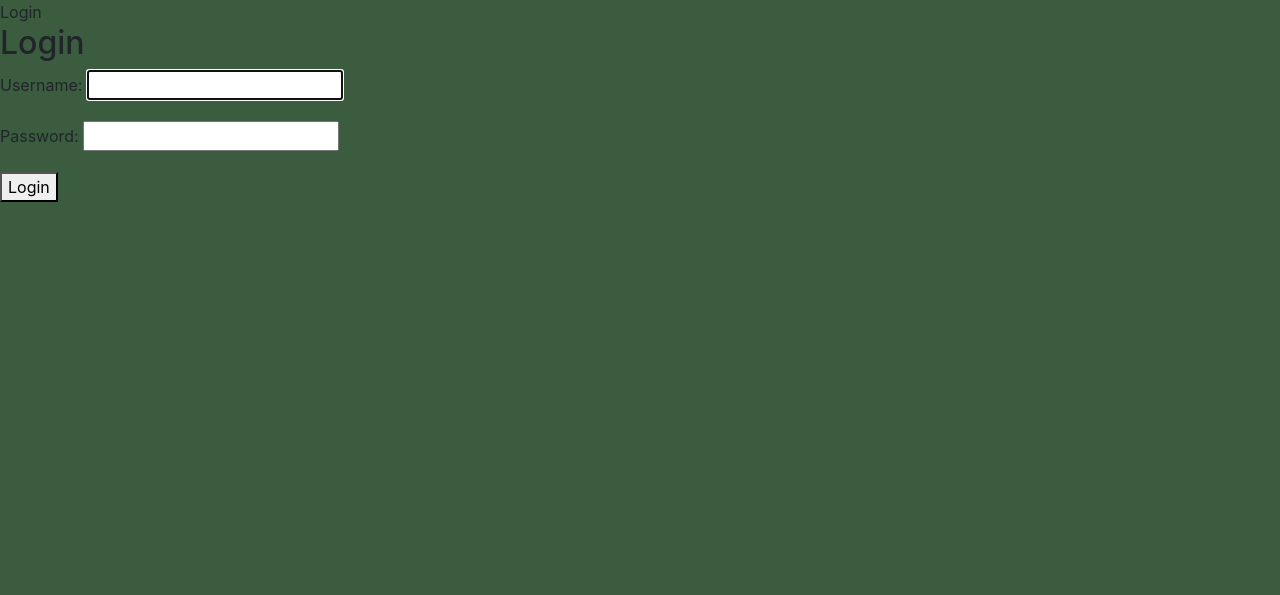
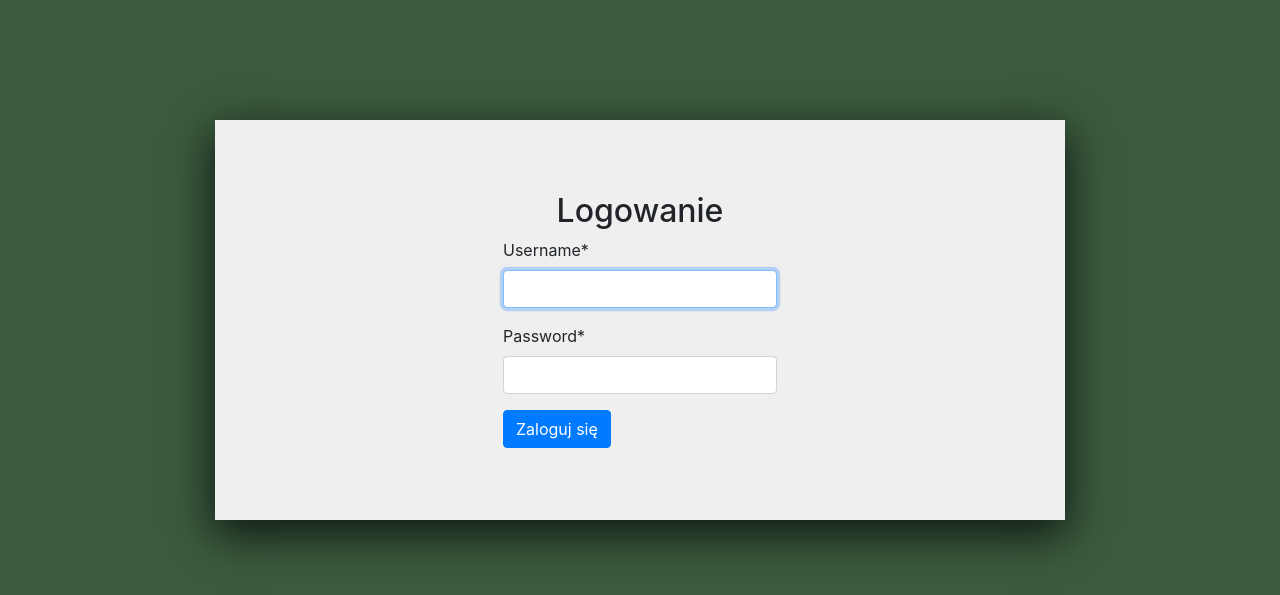
Before and after one commit to Vikes2/3k-game, a Django app: page /login/ in a window 1280 px wide. Shown: the top 595 px of the page. Run offline with Django 3.2, Linux system fonts and the light colour scheme; some libraries are stand-ins or nearby versions.

Commit message:
Update of login page

```diff
--- a/ThreeKGame/settings.py
+++ b/ThreeKGame/settings.py
@@ -37,6 +37,7 @@ INSTALLED_APPS = [
     'django.contrib.sessions',
     'django.contrib.messages',
     'django.contrib.staticfiles',
+    'crispy_forms',
     'threeK_game',
     'channels',
 ]
@@ -132,3 +133,5 @@ CHANNEL_LAYERS={
         },
     }
 }
+
+CRISPY_TEMPLATE_PACK = 'bootstrap3'
--- a/threeK_game/static/threeK_game/css/style.css
+++ b/threeK_game/static/threeK_game/css/style.css
@@ -15,7 +15,6 @@ main{
 
 nav{
   display: flex;
-  flex-direction: column;
 }
 
 .main-content-container{
@@ -26,6 +25,8 @@ nav{
   flex-direction: column;
   justify-content: center;
   align-items: center;
+  min-width: 850px;
+  min-height: 400px;
   padding: 50px 200px;
   z-index: 10;
   -webkit-box-shadow: 0px 13px 43px 2px rgba(0,0,0,0.75);
@@ -47,3 +48,9 @@ nav{
   width: 50px;
   height: auto;
 }
+
+.login-form{
+  display: flex;
+  flex-direction: column;
+  justify-content: center;
+}
--- a/threeK_game/templates/base.html
+++ b/threeK_game/templates/base.html
@@ -6,18 +6,20 @@
         <meta charset="utf-8" />
         <meta http-equiv="X-UA-Compatible" content="IE=edge">
         {% block title %}
-        <title>Page Title</title>
+            <title>3K GAME</title>
         {% endblock %}
         <meta name="viewport" content="width=device-width, initial-scale=1">
-    <!-- Bootstrap CSS -->
         <link rel="stylesheet" href="https://stackpath.bootstrapcdn.com/bootstrap/4.2.1/css/bootstrap.min.css" integrity="sha384-GJzZqFGwb1QTTN6wy59ffF1BuGJpLSa9DkKMp0DgiMDm4iYMj70gZWKYbI706tWS" crossorigin="anonymous">
         <link rel="stylesheet" type="text/css" media="screen" href="{% static 'threeK_game/css/style.css' %}" />
         <link rel="stylesheet" type="text/css" media="screen" href="{% static 'threeK_game/css/loader.css' %}" />
         <link rel="stylesheet" type="text/css" media="screen" href="{% static 'threeK_game/css/game.css' %}" />
     </head>
     <body>
-
+        <main>
+            <section class="main-content-container">
                 {% block content %}{% endblock %}
+            </section>
+        </main>
         {% block javascripts %}
             <script src="https://code.jquery.com/jquery-3.3.1.min.js"></script>
             <script src="https://cdnjs.cloudflare.com/ajax/libs/popper.js/1.14.6/umd/popper.min.js" integrity="sha384-wHAiFfRlMFy6i5SRaxvfOCifBUQy1xHdJ/yoi7FRNXMRBu5WHdZYu1hA6ZOblgut" crossorigin="anonymous"></script>
--- a/threeK_game/templates/registration/login.html
+++ b/threeK_game/templates/registration/login.html
@@ -1,12 +1,23 @@
 {% extends 'base.html' %}
+{% load crispy_forms_tags %}
+{% block content %}
 
-{% block title %}Login{% endblock %}
+  <h2>Logowanie</h2>
+  {% if form.errors %}
+    <div class="alert alert-danger">
+      Nazwa użytkownika i hasło nie pasują. Spróbuj ponownie.
+    </div>
+  {% endif %}
 
-{% block content %}
-  <h2>Login</h2>
-  <form method="post">
-    {% csrf_token %}
-    {{ form.as_p }}
-    <button type="submit">Login</button>
-  </form>
+<form method="post">
+  {% csrf_token %}
+  <div class="form-group">
+      {{ form.username|as_crispy_field }}
+  </div>
+  <div class="form-group">
+      {{ form.password|as_crispy_field }}
+  </div>
+  <input type="submit" value="Zaloguj się" class="btn btn-primary">
+</form>
+
 {% endblock %}
--- a/threeK_game/urls.py
+++ b/threeK_game/urls.py
@@ -3,13 +3,14 @@
 from django.urls import path, include, re_path
 from . import views
 from django.contrib.auth import views as auth_views
+from threeK_game.forms import LoginAuthForm
 
 app_name='three_k'
 urlpatterns = [
     path('', views.index, name="index"),
     path('home/', views.home, name="home"),
     path('game/', views.game),
-    re_path(r'^login/$', auth_views.LoginView.as_view(), name='login'),
+    re_path(r'^login/$', auth_views.LoginView.as_view(), name='login', kwargs={"authentication_form": LoginAuthForm}),
     re_path(r'^logout/$', auth_views.LogoutView.as_view(), name='logout'),
     re_path(r'^signup/$', views.signup, name='signup'),
 ]
```
Also changed, not shown: threeK_game/forms.py (added, +8 -0 lines), threeK_game/static/threeK_game/css/game.css (+1 -11 lines), threeK_game/templates/threeK_game/home.html (+7 -25 lines), threeK_game/templates/threeK_game/index.html (+2 -6 lines), threeK_game/views.py (+14 -11 lines). Lines whose indentation alone changed are shown as unchanged.
